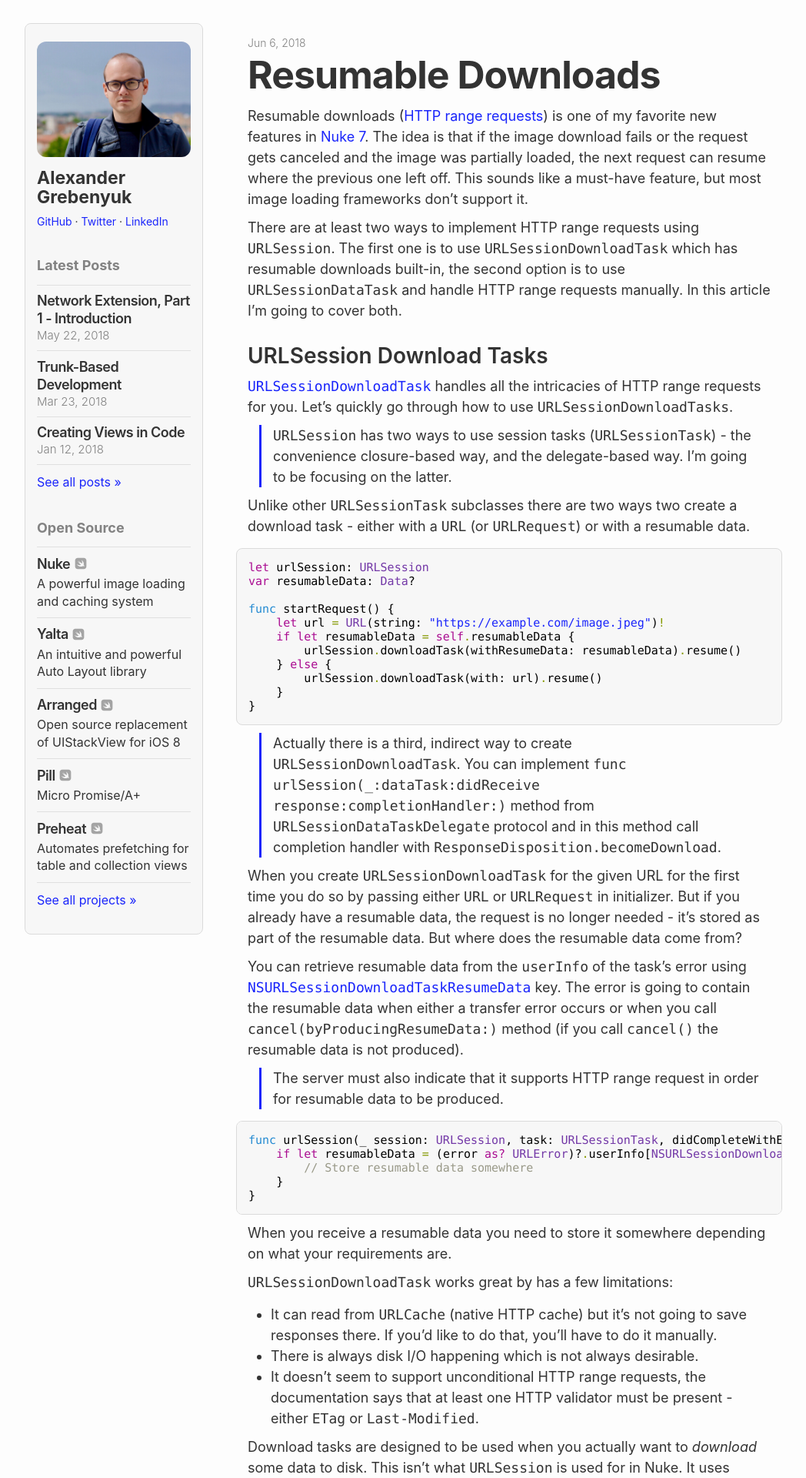
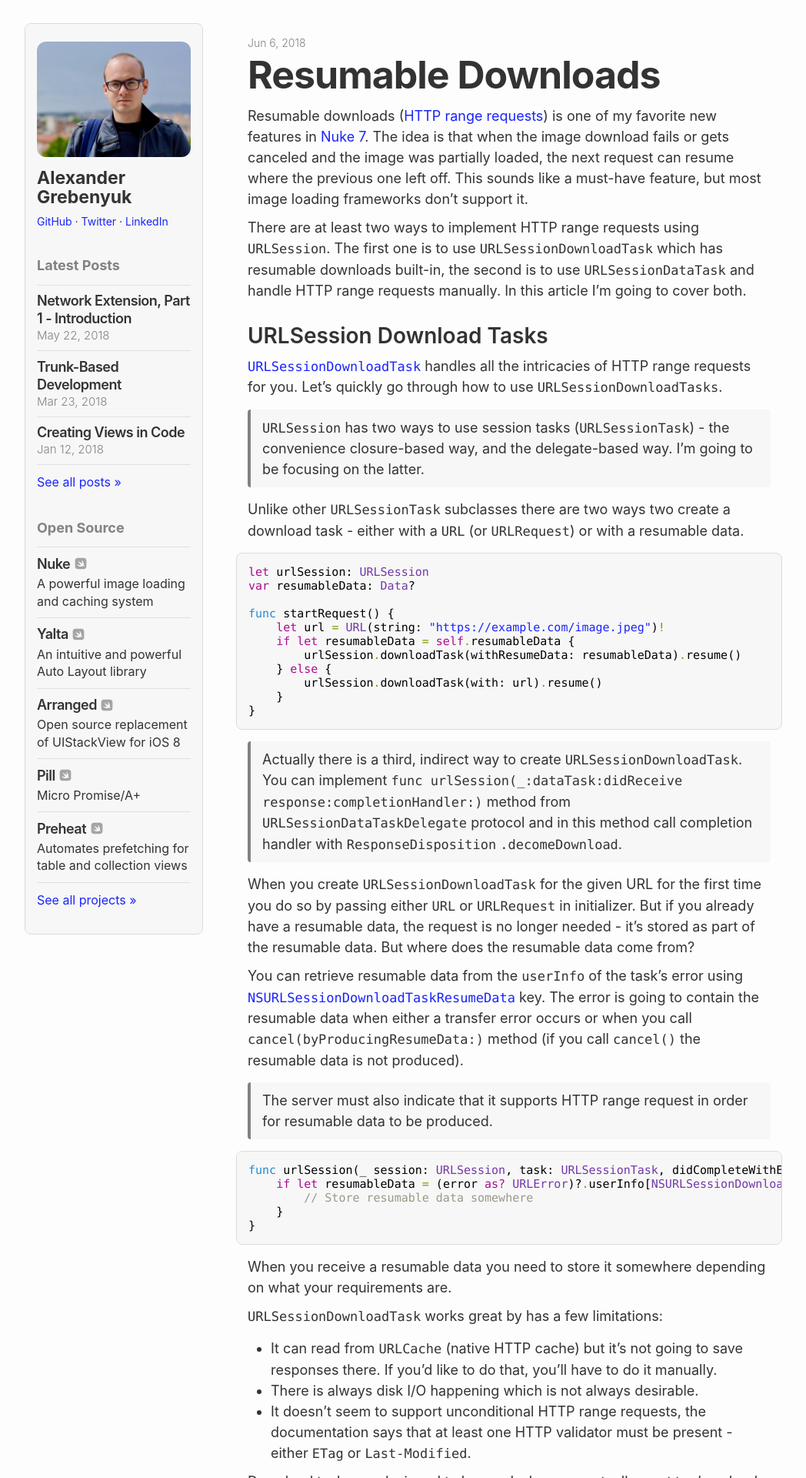
Before and after one commit to hyling/kean.github.io, a Jekyll site: the page built from _posts/2018-06-06-resumable-downloads.markdown, in a window 1280 px wide. Shown: the top 1920 px of the page at 77% size, without its empty margins (108-1156 px from the left). Built offline with Jekyll 4.4.1, drawn with Linux system fonts in a browser that asks for light colours; comment, search, counter and statistics services are not loaded; some of the changed text lies outside the part shown.

Commit message:
Better typography, blockquotes

````diff
--- a/_posts/2018-06-06-resumable-downloads.markdown
+++ b/_posts/2018-06-06-resumable-downloads.markdown
@@ -9,9 +9,9 @@ permalink: /post/resumable-downloads
 uuid: 7ba0839a-0983-419a-b74e-43a75af31520
 ---
 
-Resumable downloads ([HTTP range requests](https://developer.mozilla.org/en-US/docs/Web/HTTP/Range_requests)) is one of my favorite new features in [Nuke 7](https://github.com/kean/Nuke/releases/tag/7.0). The idea is that if the image download fails or the request gets canceled and the image was partially loaded, the next request can resume where the previous one left off. This sounds like a must-have feature, but most image loading frameworks don't support it.
+Resumable downloads ([HTTP range requests](https://developer.mozilla.org/en-US/docs/Web/HTTP/Range_requests)) is one of my favorite new features in [Nuke 7](https://github.com/kean/Nuke/releases/tag/7.0). The idea is that when the image download fails or gets canceled and the image was partially loaded, the next request can resume where the previous one left off. This sounds like a must-have feature, but most image loading frameworks don't support it.
 
-There are at least two ways to implement HTTP range requests using `URLSession`. The first one is to use `URLSessionDownloadTask` which has resumable downloads built-in, the second option is to use `URLSessionDataTask` and handle HTTP range requests manually. In this article I'm going to cover both.
+There are at least two ways to implement HTTP range requests using `URLSession`. The first one is to use `URLSessionDownloadTask` which has resumable downloads built-in, the second is to use `URLSessionDataTask` and handle HTTP range requests manually. In this article I'm going to cover both.
 
 ## URLSession Download Tasks
 
@@ -35,7 +35,7 @@ func startRequest() {
 }
 ```
 
-> Actually there is a third, indirect way to create `URLSessionDownloadTask`. You can implement `func urlSession(_:dataTask:didReceive response:completionHandler:)` method from `URLSessionDataTaskDelegate` protocol and in this method call completion handler with `ResponseDisposition.becomeDownload`.
+> Actually there is a third, indirect way to create `URLSessionDownloadTask`. You can implement `func urlSession(_:dataTask:didReceive response:completionHandler:)` method from `URLSessionDataTaskDelegate` protocol and in this method call completion handler with `ResponseDisposition` `.decomeDownload`.
 
 When you create `URLSessionDownloadTask` for the given URL for the first time you do so by passing either `URL` or `URLRequest` in initializer. But if you already have a resumable data, the request is no longer needed - it's stored as part of the resumable data. But where does the resumable data come from?
 
--- a/_sass/_base.scss
+++ b/_sass/_base.scss
@@ -61,7 +61,7 @@ h1 {
         font-size: 44px;
     }
     @include media-query($on-mobile) {
-        font-size: 38px;
+        font-size: 40px;
     }
 }
 
@@ -133,14 +133,16 @@ a {
 }
 
 blockquote {
-    border-left: 3px solid $brand-color;
+    background-color: $background-color-light-grey;
+    border-left: 4px solid $grey-color;
+    border-radius: 4px;
+
     margin: 0;
-    margin-left: 0.5 * $spacing-unit;
-    padding: 0 0.5 * $spacing-unit;
+    padding: 0.33 * $spacing-unit 0.5 * $spacing-unit;
+    margin: $spacing-unit * 0.5 0;
 
-    @include media-query($on-mobile) {
-        margin-left: 0.2 * $spacing-unit;
-        padding-left: 0.5 * $spacing-unit;
+    p {
+        margin: 0;
     }
 }
 
@@ -148,6 +150,7 @@ pre,
 code {
     font: $base-font-weight #{$base-font-size}/#{$base-line-height};
     font-family: 'SF Mono', Menlo, monospace, Courier, Consolas, "Liberation Mono", monospace;
+    font-size: 17px;
 }
 
 strong code {
@@ -166,6 +169,9 @@ pre {
 
     margin-right: -(0.5 * $spacing-unit);
     margin-left: -(0.5 * $spacing-unit);
+
+    margin-top: $spacing-unit * 0.5;
+    margin-bottom: $spacing-unit * 0.5;
 
     @include media-query($on-mobile) {
         border-radius: 0;
--- a/_sass/_blog.scss
+++ b/_sass/_blog.scss
@@ -177,7 +177,7 @@ img.Screenshot {
         font-size: 44px;
     }
     @include media-query($on-mobile) {
-        font-size: 38px;
+        font-size: 40px;
     }
 }
 
--- a/css/main.scss
+++ b/css/main.scss
@@ -14,7 +14,6 @@ $spacing-unit: 30px;
 $grey-color: #828282;
 $grey-color-light: lighten($grey-color, 35%);
 $grey-color-dark: darken($grey-color, 25%);
-$background-color-light-grey: #F7F7F7;
 
 $text-color: #333;
 $background-color: #FDFDFD;
````
Also changed, not shown: other parts of _posts/2018-06-06-resumable-downloads.markdown (+1 -1 lines).
